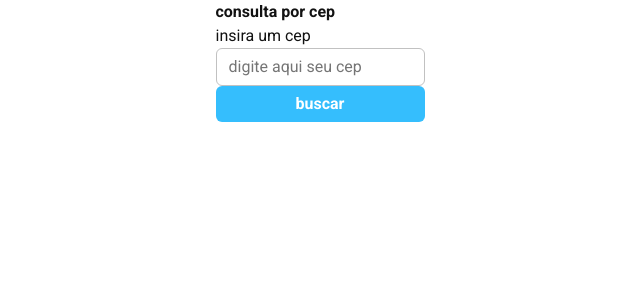
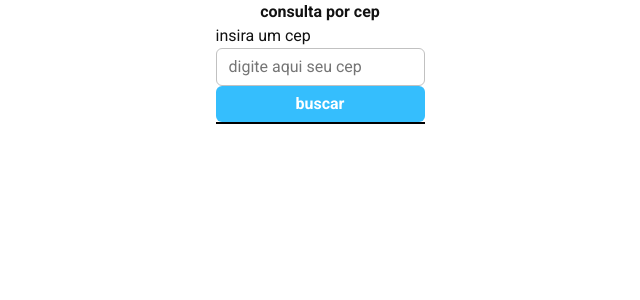
Before and after one commit to vitoiuo/api-cep, a Django app: page /consulta/cep/ in a window 1280 px wide. Shown: the top 300 px of the page, without its empty margins (320-960 px from the left). Run offline with Django 4.2, Linux system fonts and the light colour scheme.

Commit message:
started implementing display grid in results

```diff
--- a/consulta/static/consulta/style/main.css
+++ b/consulta/static/consulta/style/main.css
@@ -32,16 +32,23 @@ main {
 .consult-wrapper {
     display: flex;
     flex-direction: column;
+    align-items: center;
 }
 
 .form-wrapper {
-    display: flex;
+    display: grid;
     flex-direction: column;
+    align-items: center;
 }
 
 .result-wrapper {
-    display: flex;
-    flex-direction: column;
+    display: grid;
+    border: 1px solid black;
+
+}
+
+.result-cell {
+    padding: 0.375rem 0.75rem;
 }
 
 .form-button {
--- a/consulta/templates/consulta/consulta_por_cep.html
+++ b/consulta/templates/consulta/consulta_por_cep.html
@@ -27,8 +27,8 @@
     <div class="result-wrapper">
         {% for chave, valor in resposta_consulta.items %}
             {% if valor != None %}
-                <div>{{ chave }}</div>
-                <div>{{ valor }}</div>
+                <div class="result-cell">{{ chave }}</div>
+                <div class="result-cell">{{ valor }}</div>
             {% endif %}
         {% endfor %}
     </div>
```
